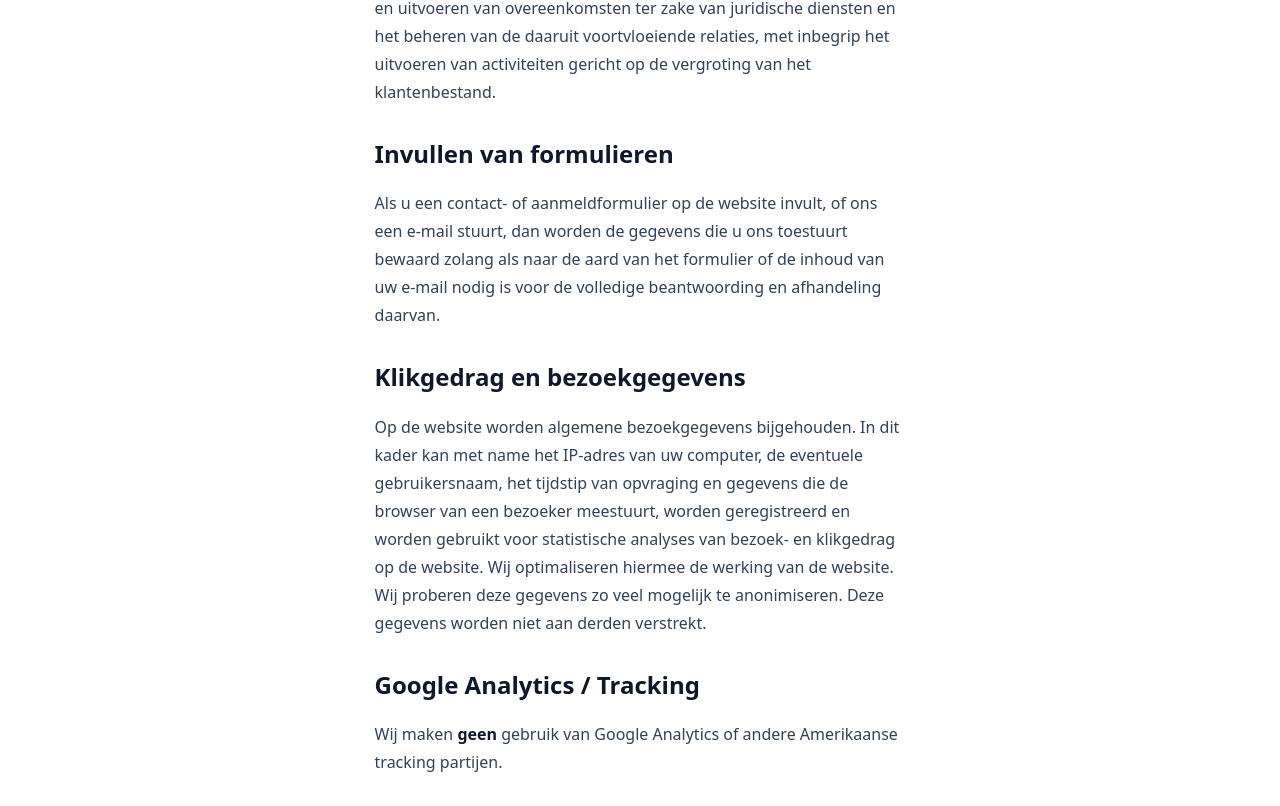
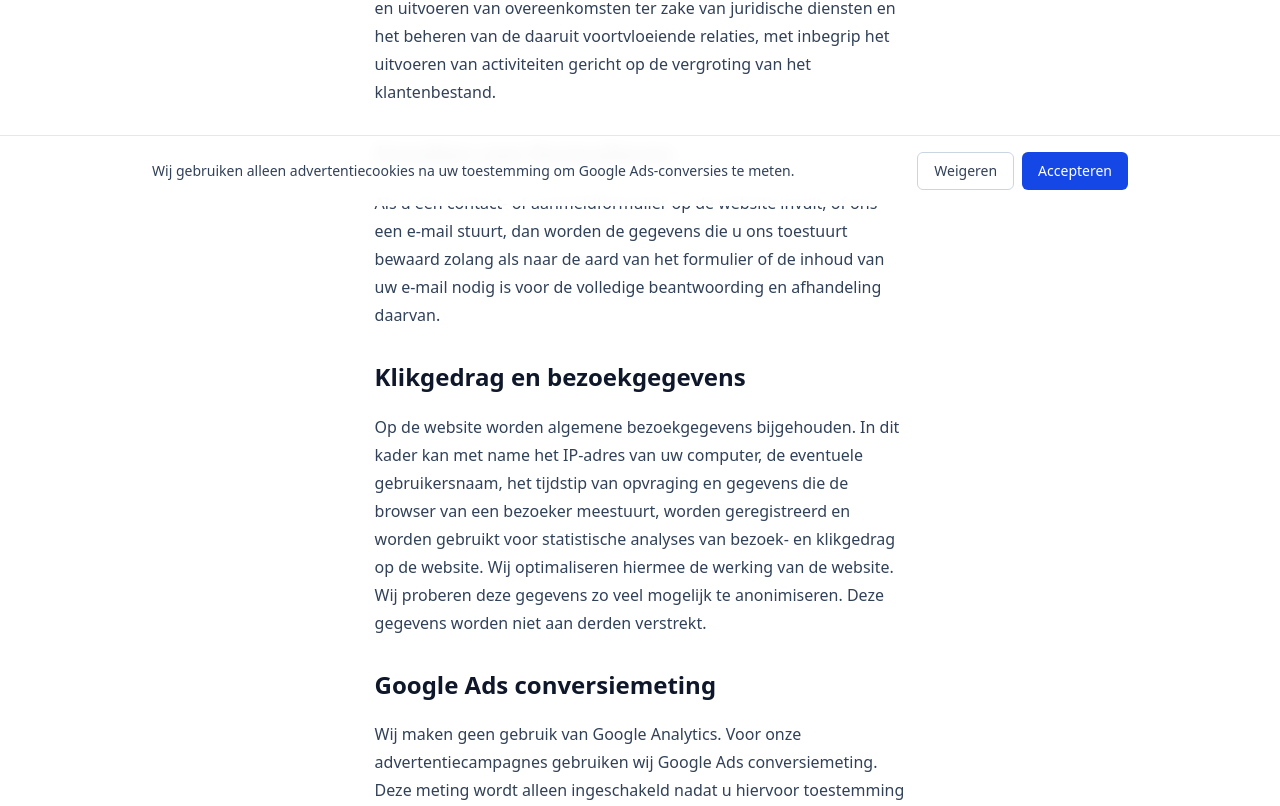
Before and after one commit to victorp13/naareuropa, a Next.js app: page /juridisch/privacy in a window 1280 px wide. Shown: the part 594-1400 px from the top of the page. Built offline with nearby package versions, Linux system fonts and the light colour scheme.

Commit message:
Add GDPR consent mode for Google Ads tracking

```diff
--- a/app/juridisch/privacy/page.tsx
+++ b/app/juridisch/privacy/page.tsx
@@ -33,9 +33,11 @@ export default function PrivacyPage() {
                         Wij proberen deze gegevens zo veel mogelijk te anonimiseren. Deze gegevens worden niet aan derden verstrekt.
                     </p>
 
-                    <h2>Google Analytics / Tracking</h2>
+                    <h2>Google Ads conversiemeting</h2>
                     <p>
-                        Wij maken <strong>geen</strong> gebruik van Google Analytics of andere Amerikaanse tracking partijen.
+                        Wij maken geen gebruik van Google Analytics. Voor onze advertentiecampagnes gebruiken wij Google Ads conversiemeting.
+                        Deze meting wordt alleen ingeschakeld nadat u hiervoor toestemming heeft gegeven via de cookiebanner.
+                        Zonder toestemming blijven advertentiecookies uitgeschakeld.
                     </p>
 
                     <h2>Inzage, correctie en recht van verzet</h2>
--- a/app/layout.tsx
+++ b/app/layout.tsx
@@ -3,6 +3,8 @@ import { Inter, Outfit } from "next/font/google";
 import Script from "next/script";
 import { Header } from "@/components/header";
 import { Footer } from "@/components/footer";
+import { CookieConsentBanner } from "@/components/cookie-consent-banner";
+import { GOOGLE_ADS_ID } from "@/lib/google-ads";
 import "./globals.css";
 
 const inter = Inter({
@@ -28,16 +30,27 @@ export default function RootLayout({
   return (
     <html lang="nl">
       <head>
-        <Script
-          src="https://www.googletagmanager.com/gtag/js?id=AW-978063814"
-          strategy="afterInteractive"
-        />
-        <Script id="google-ads-gtag" strategy="afterInteractive">
+        <Script id="google-consent-default" strategy="beforeInteractive">
           {`
             window.dataLayer = window.dataLayer || [];
             function gtag(){dataLayer.push(arguments);}
+            gtag('consent', 'default', {
+              ad_storage: 'denied',
+              ad_user_data: 'denied',
+              ad_personalization: 'denied',
+              analytics_storage: 'denied',
+              wait_for_update: 500
+            });
+          `}
+        </Script>
+        <Script
+          src={`https://www.googletagmanager.com/gtag/js?id=${GOOGLE_ADS_ID}`}
+          strategy="afterInteractive"
+        />
+        <Script id="google-ads-init" strategy="afterInteractive">
+          {`
             gtag('js', new Date());
-            gtag('config', 'AW-978063814');
+            gtag('config', '${GOOGLE_ADS_ID}');
           `}
         </Script>
       </head>
@@ -49,6 +62,7 @@ export default function RootLayout({
           {children}
         </main>
         <Footer />
+        <CookieConsentBanner />
       </body>
     </html>
   );
--- a/components/contact-form.tsx
+++ b/components/contact-form.tsx
@@ -3,6 +3,7 @@
 import { useState } from "react"
 import { Button } from "@/components/ui/button"
 import { CheckCircle2, Loader2 } from "lucide-react"
+import { trackContactFormConversion } from "@/lib/google-ads"
 
 export function ContactForm() {
     const [isSubmitting, setIsSubmitting] = useState(false)
@@ -29,6 +30,7 @@ export function ContactForm() {
             });
 
             if (response.ok) {
+                trackContactFormConversion();
                 setIsSuccess(true);
             } else {
                 console.error("Failed to submit form");
--- /dev/null
+++ b/components/cookie-consent-banner.tsx
@@ -0,0 +1,59 @@
+"use client";
+
+import { useEffect, useState } from "react";
+import {
+  getStoredMarketingConsent,
+  setMarketingConsent,
+  updateGoogleConsent,
+} from "@/lib/google-ads";
+
+export function CookieConsentBanner() {
+  const [showBanner, setShowBanner] = useState(false);
+
+  useEffect(() => {
+    const storedConsent = getStoredMarketingConsent();
+
+    if (storedConsent === null) {
+      setShowBanner(true);
+      return;
+    }
+
+    updateGoogleConsent(storedConsent);
+  }, []);
+
+  if (!showBanner) {
+    return null;
+  }
+
+  function handleChoice(consent: "granted" | "denied") {
+    setMarketingConsent(consent);
+    setShowBanner(false);
+  }
+
+  return (
+    <div className="fixed inset-x-0 bottom-0 z-50 border-t border-slate-200 bg-white/95 backdrop-blur">
+      <div className="mx-auto flex max-w-5xl flex-col gap-4 px-4 py-4 sm:px-6 md:flex-row md:items-center md:justify-between">
+        <p className="text-sm text-slate-700">
+          Wij gebruiken alleen advertentiecookies na uw toestemming om Google Ads-conversies
+          te meten.
+        </p>
+        <div className="flex flex-wrap gap-2">
+          <button
+            type="button"
+            onClick={() => handleChoice("denied")}
+            className="rounded-md border border-slate-300 px-4 py-2 text-sm font-medium text-slate-700 transition hover:bg-slate-50"
+          >
+            Weigeren
+          </button>
+          <button
+            type="button"
+            onClick={() => handleChoice("granted")}
+            className="rounded-md bg-blue-700 px-4 py-2 text-sm font-medium text-white transition hover:bg-blue-800"
+          >
+            Accepteren
+          </button>
+        </div>
+      </div>
+    </div>
+  );
+}
--- /dev/null
+++ b/lib/google-ads.ts
@@ -0,0 +1,74 @@
+export const GOOGLE_ADS_ID = "AW-978063814";
+export const GOOGLE_ADS_CONTACT_CONVERSION_ID = "AW-978063814/2l-MCIPD6pAZEMajsNID";
+export const MARKETING_CONSENT_STORAGE_KEY = "naareuropa_marketing_consent";
+
+export type MarketingConsent = "granted" | "denied";
+
+declare global {
+  interface Window {
+    dataLayer?: unknown[];
+    gtag?: (...args: unknown[]) => void;
+  }
+}
+
+export function getStoredMarketingConsent(): MarketingConsent | null {
+  if (typeof window === "undefined") {
+    return null;
+  }
+
+  try {
+    const storedValue = window.localStorage.getItem(MARKETING_CONSENT_STORAGE_KEY);
+    if (storedValue === "granted" || storedValue === "denied") {
+      return storedValue;
+    }
+
+    return null;
+  } catch {
+    return null;
+  }
+}
+
+export function updateGoogleConsent(consent: MarketingConsent) {
+  if (typeof window === "undefined" || typeof window.gtag !== "function") {
+    return;
+  }
+
+  window.gtag("consent", "update", {
+    ad_storage: consent,
+    ad_user_data: consent,
+    ad_personalization: consent,
+    analytics_storage: "denied",
+  });
+}
+
+export function setMarketingConsent(consent: MarketingConsent) {
+  if (typeof window === "undefined") {
+    return;
+  }
+
+  try {
+    window.localStorage.setItem(MARKETING_CONSENT_STORAGE_KEY, consent);
+  } catch {
+    // Ignore write errors (private mode, storage restrictions, etc.)
+  }
+
+  updateGoogleConsent(consent);
+}
+
+export function hasMarketingConsent() {
+  return getStoredMarketingConsent() === "granted";
+}
+
+export function trackContactFormConversion() {
+  if (typeof window === "undefined") {
+    return;
+  }
+
+  if (!hasMarketingConsent() || typeof window.gtag !== "function") {
+    return;
+  }
+
+  window.gtag("event", "conversion", {
+    send_to: GOOGLE_ADS_CONTACT_CONVERSION_ID,
+  });
+}
```
